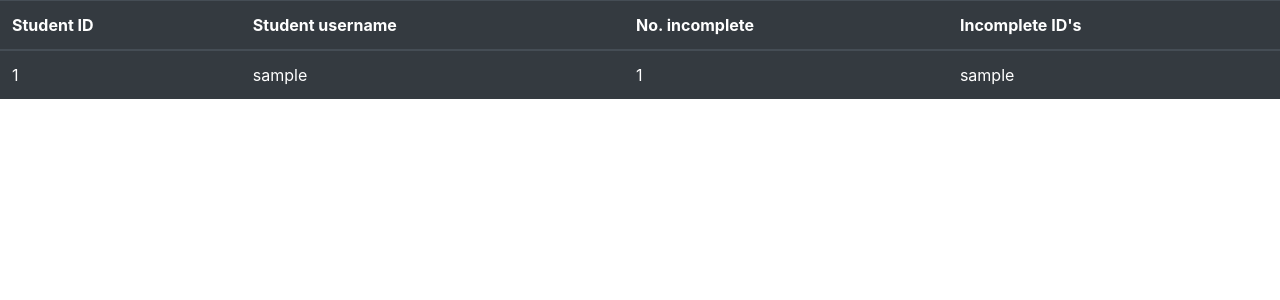
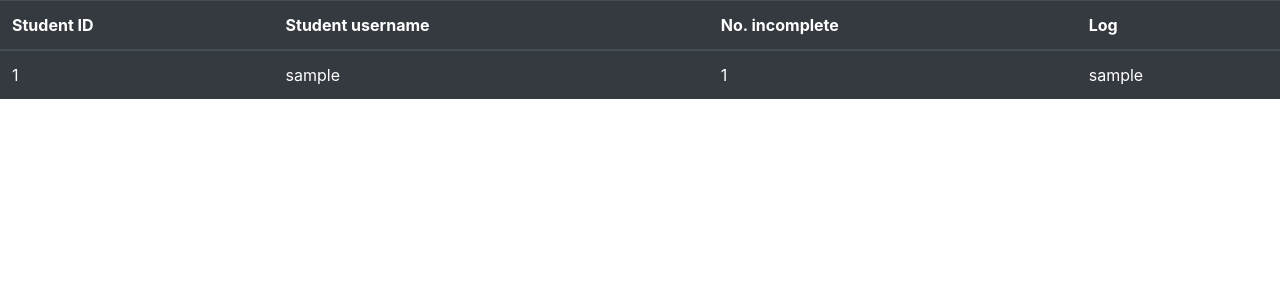
Before and after one commit to Mathushan-dev/SimpleTuition, a Flask app: page /analyse in a window 1280 px wide. Shown: the part 56-356 px from the top of the page. Run offline with Flask 2, Linux system fonts and the light colour scheme; a user stored in the database is signed in; data comes from the database, SQL or seed files in the repository; some libraries are stand-ins or nearby versions.

Commit message:
Update analyse.html

```diff
--- a/application/templates/analyse.html
+++ b/application/templates/analyse.html
@@ -10,7 +10,7 @@ Analyse Page
         <th scope="col">Student ID</th>
         <th scope="col">Student username</th>
         <th scope="col">No. incomplete</th>
-        <th scope="col">Incomplete ID's</th>
+        <th scope="col">Log</th>
     </tr>
     </thead>
     <tbody>
```
